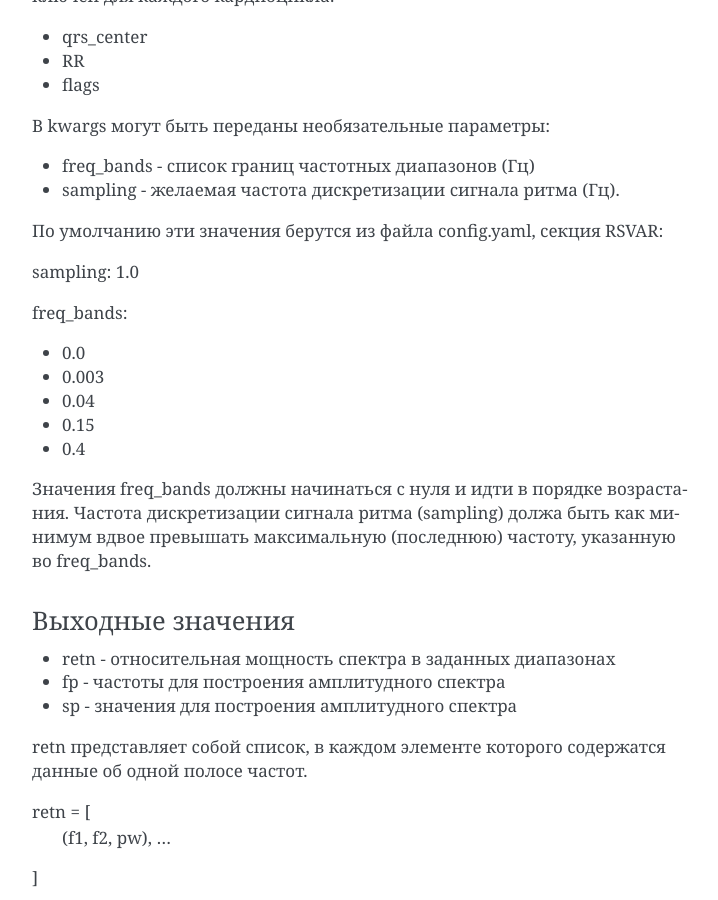
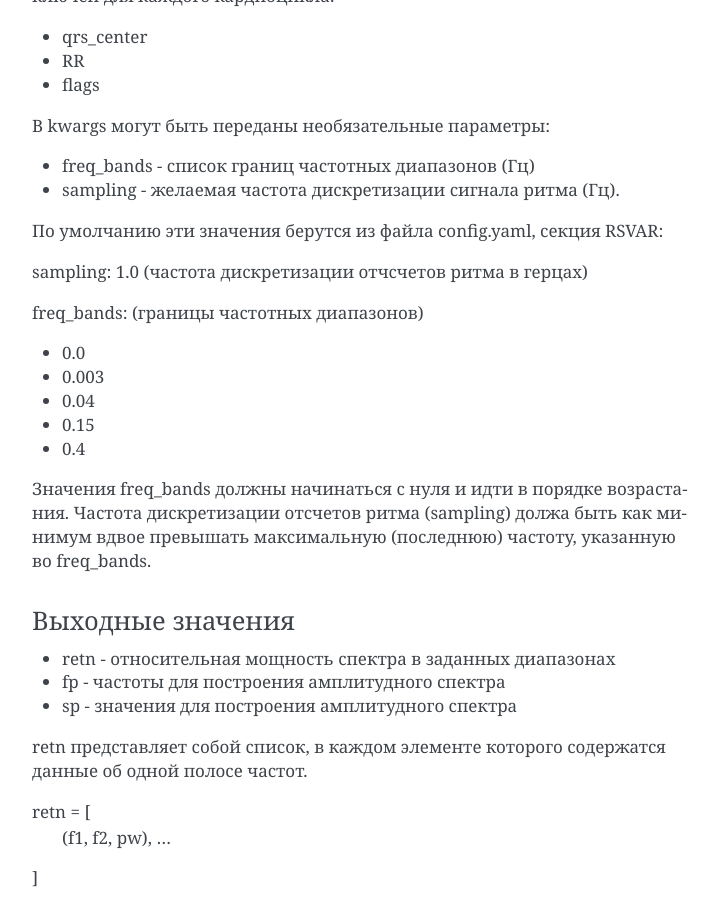
Before and after one commit to afanasenko/ecg-hd, a Sphinx documentation site: the page built from docs/source/rhythm_variation.rst, in a window 1280 px wide and 900 px high, scrolled down 2634 px. Shown: the whole window, without its empty margins (388-1106 px from the left). Built offline with Sphinx 7.4.7, drawn with Linux system fonts in a browser that asks for light colours.

Commit message:
Исправление термина

```diff
--- a/docs/source/rhythm_variation.rst
+++ b/docs/source/rhythm_variation.rst
@@ -114,9 +114,9 @@
 
 По умолчанию эти значения берутся из файла config.yaml, секция RSVAR:
 
-sampling: 1.0
+sampling: 1.0 (частота дискретизации отчсчетов ритма в герцах)
 
-freq_bands:
+freq_bands: (границы частотных диапазонов)
 
 - 0.0
 - 0.003
@@ -125,7 +125,7 @@ freq_bands:
 - 0.4
 
 Значения freq_bands должны начинаться с нуля и идти в порядке возрастания.
-Частота дискретизации сигнала ритма (sampling) должа быть как минимум
+Частота дискретизации отсчетов ритма (sampling) должа быть как минимум
 вдвое превышать максимальную (последнюю) частоту, указанную во freq_bands.
 
 Выходные значения
```
